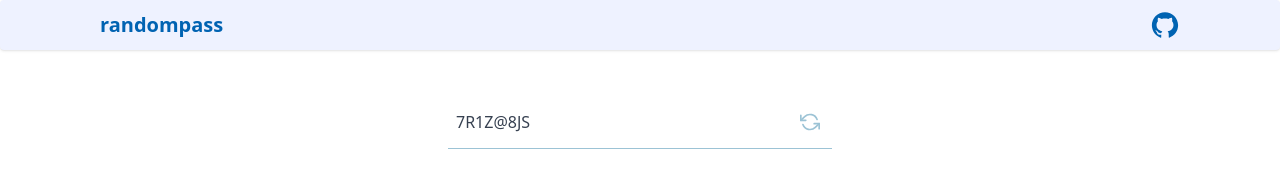
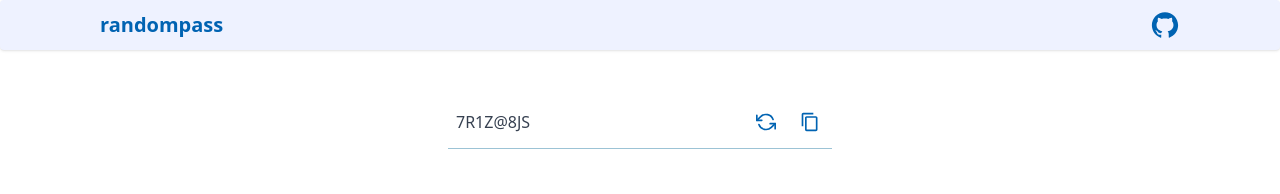
Before and after one commit to senali-d/randompass, a Next.js app: page / in a window 1280 px wide. Shown: the top 194 px of the page. Built offline with nearby package versions, Linux system fonts and the light colour scheme.

Commit message:
Copy password to clipboard

```diff
--- a/src/pages/index.tsx
+++ b/src/pages/index.tsx
@@ -2,7 +2,8 @@ import type { NextPage } from 'next'
 import Head from 'next/head'
 import { useEffect, useState } from 'react'
 import { FiRefreshCcw } from 'react-icons/fi'
-
+import { MdContentCopy } from 'react-icons/md'
+import { CopyToClipboard } from 'react-copy-to-clipboard'
 import { generatePassword } from '../utils/util'
 
 const Home: NextPage = () => {
@@ -12,6 +13,8 @@ const Home: NextPage = () => {
   const [haveLowercase, setHaveLowercase] = useState<boolean>(false)
   const [haveNumber, setHaveNumber] = useState<boolean>(true)
   const [haveSymbol, setHaveSymbol] = useState<boolean>(true)
+  const [isCopied, setIsCopied] = useState(false);
+  const [isClicked, setIsClicked] = useState(false);
 
   useEffect(() => {
     const pass = generatePassword(size, haveUppercase, haveLowercase, haveNumber, haveSymbol)
@@ -23,8 +26,19 @@ const Home: NextPage = () => {
   }
 
   const reloadNewPassword = () => {
+    setIsClicked(true)
     const pass = generatePassword(size, haveUppercase, haveLowercase, haveNumber, haveSymbol)
     setPassword(pass)
+    setTimeout(() => {
+      setIsClicked(false)
+    }, 1000);
+  }
+
+  const copyPassword = () => {
+    setIsCopied(true);
+    setTimeout(() => {
+      setIsCopied(false);
+    }, 1000);
   }
 
   return (
@@ -41,9 +55,22 @@ const Home: NextPage = () => {
             <div className="w-full max-w-sm mx-auto">
               <div className="flex items-center border-b border-[#9CC3D5] py-2">
                 <input className="appearance-none bg-transparent border-none w-full text-gray-700 mr-3 py-1 px-2 leading-tight focus:outline-none" type="text" value={password} onChange={handleChange} aria-label="Password"/>
-                <button className="flex-shrink-0 border-transparent border-4 text-[#9CC3D5] hover:text-[#9CC3D5cc] text-sm py-1 px-2 rounded" type="button" onClick={reloadNewPassword}>
+                <button
+                  className={`flex-shrink-0 border-transparent border-4 text-[#0063B2] hover:text-[#0063B2cc] text-sm py-1 px-2 rounded ${isClicked && 'rotate-180 transition-transform'}`}
+                  type="button"
+                  onClick={reloadNewPassword}
+                >
                   <FiRefreshCcw size={20} />
                 </button>
+                <CopyToClipboard text={password} onCopy={copyPassword}>
+                  <button
+                    className={`flex-shrink-0 border-transparent border-4 text-sm py-1 px-2 rounded ${isCopied ? 'text-[#9CC3D5]' : 'text-[#0063B2] hover:text-[#0063B2cc]'}`}
+                    type="button"
+                    disabled={isCopied ? true : false}
+                  >
+                    <MdContentCopy size={20} />
+                  </button>
+                </CopyToClipboard>
               </div>
             </div>
           </div>
```
